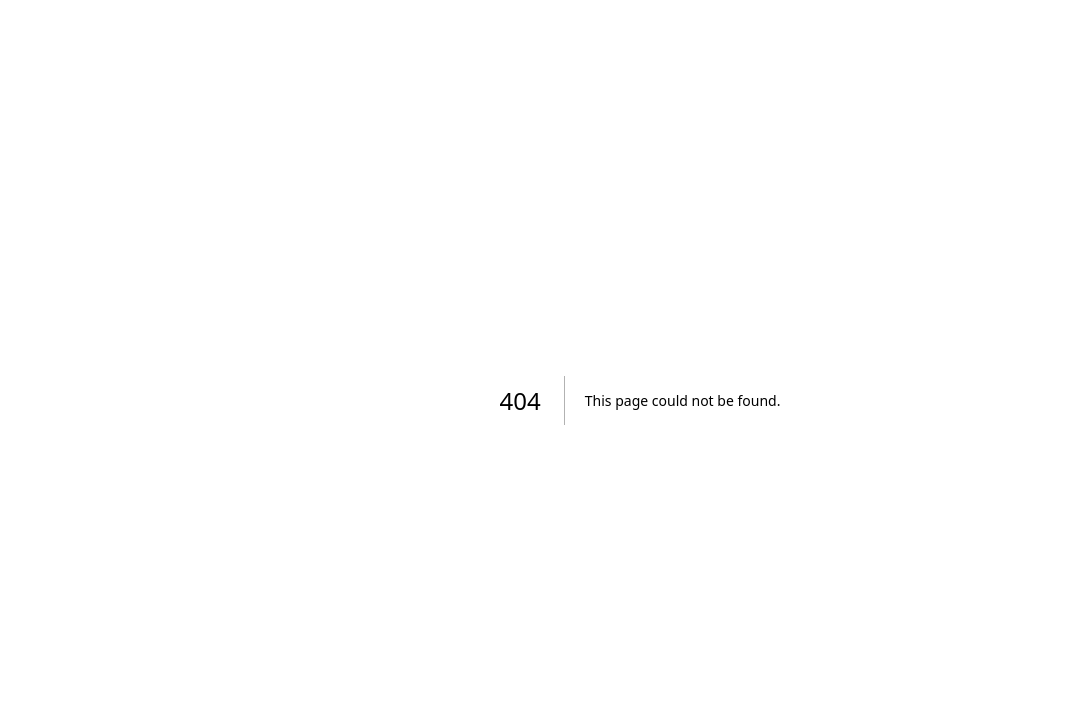
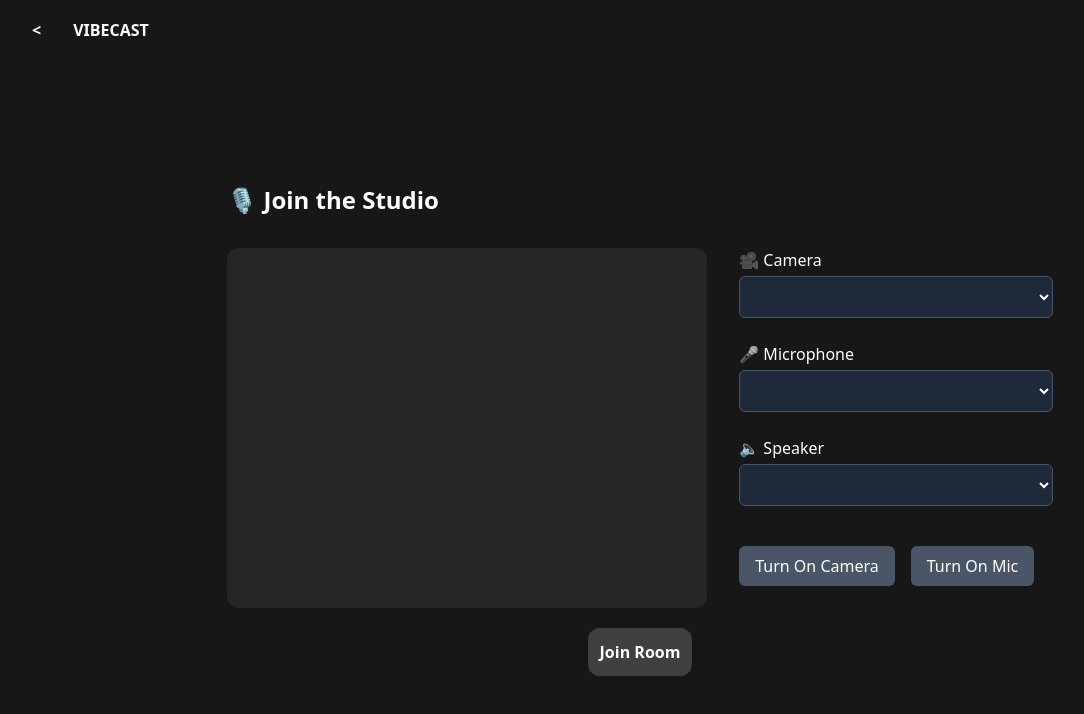
Before and after one commit to devanand13/vibecast, a Next.js app: page /record/podcast/1 in a window 1280 px wide. Before the commit this address had no page. Shown: the top 714 px of the page, without its empty margins (0-1084 px from the left). Built offline with nearby package versions, Linux system fonts and the light colour scheme.

Commit message:
Pre meeting room UI

```diff
--- a/app/dashboard/home/page.tsx
+++ b/app/dashboard/home/page.tsx
@@ -2,15 +2,43 @@
 import { useState } from "react";
 import { DashboardTopBar } from "@/components/DashboardTopBar";
 import { SideBar } from "@/components/SideBar";
+import { useRouter } from "next/navigation";
 
 export default function Home(){
     const [isSidebarVisible, setSidebarVisible] = useState(true);
+    const router = useRouter();
 
-    return <div className="flex flex-col bg-black">
+    const generateRoomId = (length = 8) => {
+        const chars = 'abcdefghijklmnopqrstuvwxyzABCDEFGHIJKLMNOPQRSTUVWXYZ0123456789';
+        let roomId = '';
+        for (let i = 0; i < length/2; i++) {
+          roomId += chars.charAt(Math.floor(Math.random() * chars.length));
+        }
+
+        roomId += '-';
+
+        for (let i = 0; i < length/2; i++) {
+            roomId += chars.charAt(Math.floor(Math.random() * chars.length));
+        }
+        return roomId;
+    }
+
+
+    return <div className="flex flex-col bg-black h-screen">
         <DashboardTopBar setSidebarVisible={setSidebarVisible} isSidebarVisible={isSidebarVisible}/>
-        <div className="flex">
-            <SideBar isVisible={isSidebarVisible}/>
-            <div className="bg-stone-900 w-full rounded-xl">
+        <div className="flex-1 flex flex-col">
+            <div className="flex flex-1">
+                <SideBar isVisible={isSidebarVisible}/>
+                <div className="bg-neutral-900 w-full rounded-xl text-white">
+                    <div className="mt-20 flex justify-center items-center">
+                        <button className="w-30 h-15 rounded-xl bg-neutral-700 flex justify-center items-center font-extrabold text-neutral-300 cursor-pointer hover:shadow-lg shadow-neutral-800" onClick={()=>{
+                            const roomId = generateRoomId(6);
+                            router.push(`/record/podcast/${roomId}`)
+                        }}>
+                            Record
+                        </button>
+                    </div>
+                </div>
             </div>
         </div>
     </div>
--- /dev/null
+++ b/app/record/podcast/[roomId]/page.tsx
@@ -0,0 +1,223 @@
+'use client';
+
+import { useEffect, useRef, useState } from 'react';
+import { useRouter } from 'next/navigation';
+
+
+export default function Podcast() {
+
+  const videoRef = useRef<HTMLVideoElement>(null);
+  const [videoStream, setVideoStream] = useState<MediaStream | null>(null);
+  const [audioStream, setAudioStream] = useState<MediaStream | null>(null);
+
+  const [cameraOn, setCameraOn] = useState(false);
+  const [micOn, setMicOn] = useState(false);
+
+  const [devices, setDevices] = useState<MediaDeviceInfo[]>([]);
+  const [cameraId, setCameraId] = useState('');
+  const [micId, setMicId] = useState('');
+  const [speakerId, setSpeakerId] = useState('');
+
+  const router = useRouter();
+
+  const getDevices = async () => {
+    const all = await navigator.mediaDevices.enumerateDevices();
+    setDevices(all);
+    const cam = all.find((d) => d.kind === 'videoinput')?.deviceId || '';
+    const mic = all.find((d) => d.kind === 'audioinput')?.deviceId || '';
+    const speaker = all.find((d) => d.kind === 'audiooutput')?.deviceId || '';
+    setCameraId(cam);
+    setMicId(mic);
+    setSpeakerId(speaker);
+  };
+
+  const startVideo = async () => {
+    if (!cameraOn) return;
+    try {
+      const stream = await navigator.mediaDevices.getUserMedia({
+        video: cameraId ? { deviceId: { exact: cameraId } } : true,
+        audio: false,
+      });
+      setVideoStream(stream);
+      if (videoRef.current) {
+        videoRef.current.srcObject = stream;
+      }
+    } catch (err) {
+      console.error('Video error:', err);
+    }
+  };
+
+  const stopVideo = () => {
+    videoStream?.getTracks().forEach((track) => track.stop());
+    setVideoStream(null);
+    if (videoRef.current) {
+      videoRef.current.srcObject = null;
+    }
+  };
+
+  const startAudio = async () => {
+    if (!micOn) return;
+    try {
+      const stream = await navigator.mediaDevices.getUserMedia({
+        audio: micId ? { deviceId: { exact: micId } } : true,
+        video: false,
+      });
+      setAudioStream(stream);
+    } catch (err) {
+      console.error('Audio error:', err);
+    }
+  };
+
+
+  const stopAudio = () => {
+    audioStream?.getTracks().forEach((track) => track.stop());
+    setAudioStream(null);
+  };
+
+  const toggleCamera = () => {
+    if (cameraOn) {
+      stopVideo();
+      setCameraOn(false);
+    } else {
+      setCameraOn(true);
+    }
+  };
+
+  const toggleMic = () => {
+    if (micOn) {
+      stopAudio();
+      setMicOn(false);
+    } else {
+      setMicOn(true);
+    }
+  };
+
+  useEffect(() => {
+    getDevices();
+    return () => {
+      stopVideo();
+      stopAudio();
+    };
+  }, []);
+
+  useEffect(() => {
+    if(cameraOn){
+        startVideo()
+    }else{
+        stopVideo();
+    }
+  }, [cameraOn, cameraId]);
+
+  useEffect(() => {
+    if(micOn){
+        startAudio();
+    }else{
+        stopAudio();
+    }
+  }, [micOn, micId]);
+
+  return (
+    <div className='h-screen flex flex-col'>
+        <div className="h-15 bg-neutral-900 flex items-center">
+        <div className="w-60 flex items-center">
+            <div className='ml-5 p-3 max-h-10 font-extrabold text-white hover:bg-neutral-800 flex justify-center items-center rounded-lg cursor-pointer' onClick={()=>{router.back()}}>{'<'}</div>
+            <div className="ml-5 font-extrabold text-white">VIBECAST</div>
+        </div>
+      </div>
+        <div className=" flex-1 bg-neutral-900 text-white px-6 py-10 flex justify-center items-center">
+      <div className='py-15 px-20 w-4/5'>
+      <h1 className="text-2xl font-semibold mb-8">🎙️ Join the Studio</h1>
+        <div className="flex flex-col lg:flex-row gap-8">
+        <video
+            ref={videoRef}
+            autoPlay
+            muted
+            playsInline
+            className="w-full lg:w-[480px] h-[360px] bg-neutral-800 rounded-xl object-cover"
+        />
+
+        <div className="flex-1 space-y-6 ">
+            <div>
+            <label className="block mb-1 font-medium">🎥 Camera</label>
+            <select
+                value={cameraId}
+                onChange={(e) => setCameraId(e.target.value)}
+                className="w-full p-2 rounded-md bg-gray-800 text-white border border-gray-600"
+            >
+                {devices
+                .filter((d) => d.kind === 'videoinput')
+                .map((d) => (
+                    <option key={d.deviceId} value={d.deviceId}>
+                    {d.label || 'Camera'}
+                    </option>
+                ))}
+            </select>
+            </div>
+
+            <div>
+            <label className="block mb-1 font-medium">🎤 Microphone</label>
+            <select
+                value={micId}
+                onChange={(e) => setMicId(e.target.value)}
+                className="w-full p-2 rounded-md bg-gray-800 text-white border border-gray-600"
+            >
+                {devices
+                .filter((d) => d.kind === 'audioinput')
+                .map((d) => (
+                    <option key={d.deviceId} value={d.deviceId}>
+                    {d.label || 'Microphone'}
+                    </option>
+                ))}
+            </select>
+            </div>
+
+            <div>
+            <label className="block mb-1 font-medium">🔈 Speaker</label>
+            <select
+                value={speakerId}
+                onChange={(e) => setSpeakerId(e.target.value)}
+                className="w-full p-2 rounded-md bg-gray-800 text-white border border-gray-600"
+            >
+                {devices
+                .filter((d) => d.kind === 'audiooutput')
+                .map((d) => (
+                    <option key={d.deviceId} value={d.deviceId}>
+                    {d.label || 'Speaker'}
+                    </option>
+                ))}
+            </select>
+            </div>
+
+            <div className="flex gap-4 pt-4">
+            <button
+                onClick={toggleCamera}
+                className={`px-4 py-2 rounded-md font-medium cursor-pointer ${
+                cameraOn
+                    ? 'bg-neutral-600 hover:bg-neutral-700'
+                    : 'bg-gray-600 hover:bg-gray-700'
+                }`}
+            >
+                {cameraOn ? 'Turn Off Camera' : 'Turn On Camera'}
+            </button>
+
+            <button
+                onClick={toggleMic}
+                className={`px-4 py-2 rounded-md font-medium cursor-pointer ${
+                micOn
+                    ? 'bg-neutral-600 hover:bg-neutral-700'
+                    : 'bg-gray-600 hover:bg-gray-700'
+                }`}
+            >
+                {micOn ? 'Turn Off Mic' : 'Turn On Mic'}
+            </button>
+            </div>
+        </div>
+        </div>
+        <div className='mt-5 flex justify-center items-center  '>
+            <button className='bg-neutral-700 p-3 rounded-xl shadow:neutral-600 cursor-pointer font-bold hover:bg-neutral-600 hover:shadow-lg shadow-neutral-800'>Join Room</button>
+        </div>
+      </div>
+    </div>
+    </div>
+  );
+}
--- a/components/DashboardTopBar.tsx
+++ b/components/DashboardTopBar.tsx
@@ -27,7 +27,7 @@ export const DashboardTopBar = ({
           <input
             type="text"
             placeholder="🔍 Search"
-            className="bg-stone-800 w-3/8 rounded-lg placeholder-white text-center focus:text-left focus:outline focus:outline-2 focus:outline-gray-500 px-3"
+            className="bg-neutral-800 w-3/8 rounded-lg placeholder-white text-center focus:text-left focus:outline focus:outline-2 focus:outline-gray-500 px-3"
           />
         </div>
       </div>
--- a/components/SideBar.tsx
+++ b/components/SideBar.tsx
@@ -33,7 +33,7 @@ const sideBarBottomOptions = [
 export const SideBar = ({ isVisible }: { isVisible: boolean }) => {
 
     return (
-      <div className={`transition-all duration-300 ${isVisible ? "w-65" : "w-20"} bg-black h-screen`}>
+      <div className={`transition-all duration-300 ${isVisible ? "w-65" : "w-20"} bg-black `}>
             {
                 isVisible ? <div className="transition-all flex flex-col text-white pt-5">
                     <div>
```
Also changed, not shown: components/StudioBtn.tsx (added).
